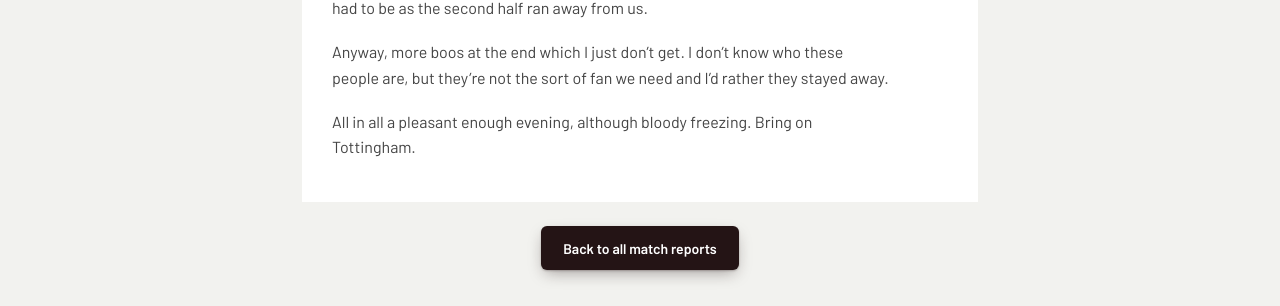
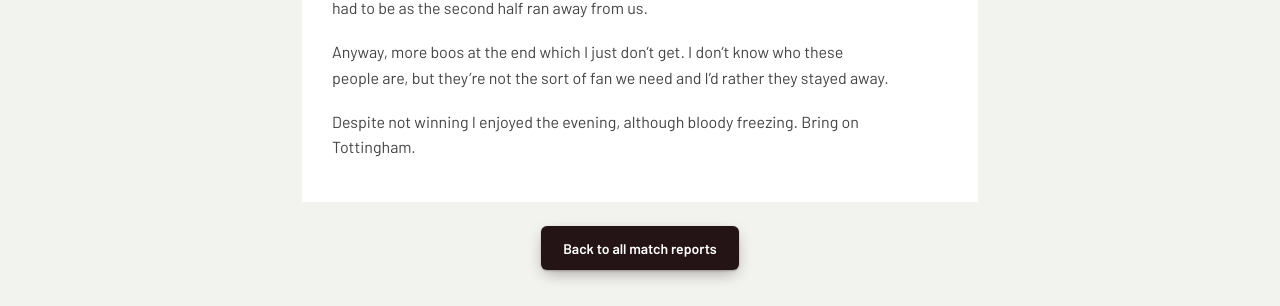
Before and after one commit to s41nty-ui/Saintly-ponderings, a Jekyll site: the page built from _match-reports/jagiellonia.md, in a window 1280 px wide and 1289 px high. Shown: the part 803-1109 px from the top of the window. Built offline with Jekyll 4.4.1, drawn with Linux system fonts in a browser that asks for light colours.

Commit message:
Update _match-reports/jagiellonia.md (via Pages CMS)

```diff
--- a/_match-reports/jagiellonia.md
+++ b/_match-reports/jagiellonia.md
@@ -35,4 +35,4 @@ For me Sadiki and Le Fee really stood out, and Roefs was in good form, amas he h
 
 Anyway, more boos at the end which I just don't get. I don’t know who these people are, but they're not the sort of fan we need and I’d rather they stayed away.
 
-All in all a pleasant enough evening, although bloody freezing. Bring on Tottingham.
+Despite not winning I enjoyed the evening, although bloody freezing. Bring on Tottingham.
```
